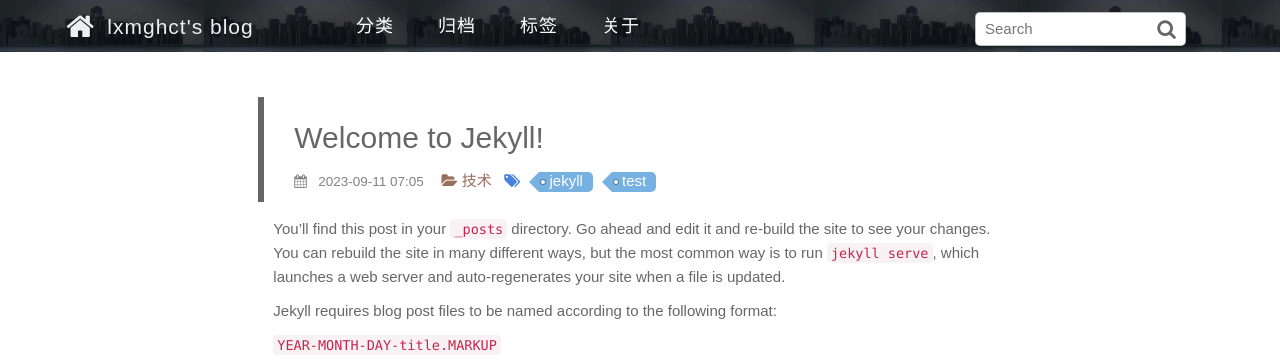
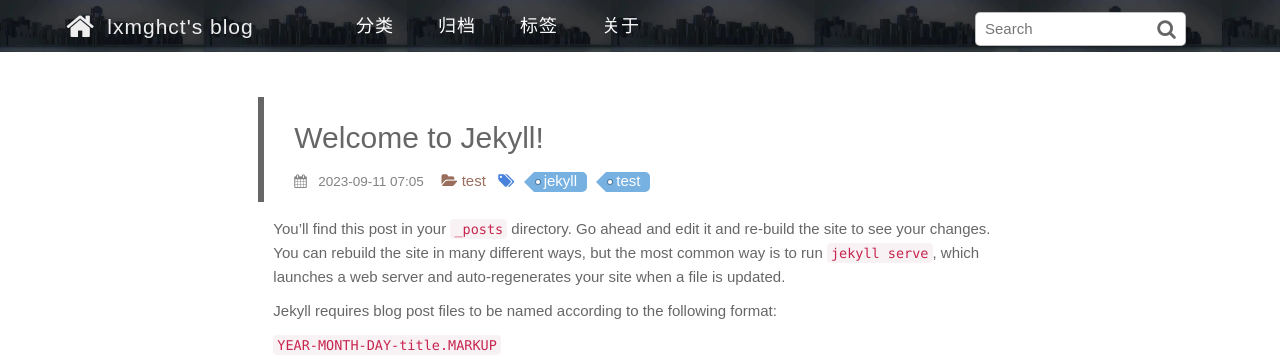
Before and after one commit to lxmghct/lxmghct.github.io, a Jekyll site: the page built from _posts/2023/09/2023-09-11-welcome-to-jekyll.md, in a window 1280 px wide. Shown: the top 362 px of the page. Built offline with Jekyll 4.4.1, drawn with Linux system fonts in a browser that asks for light colours; formulas are drawn with MathJax 3.

Commit message:
Create 2023-09-11-welcome-to-jekyll.md

```diff
--- a/_posts/2023/09/2023-09-11-welcome-to-jekyll.md
+++ b/_posts/2023/09/2023-09-11-welcome-to-jekyll.md
@@ -1,8 +1,8 @@
 ---
 layout: post
-title:  "Welcome to Jekyll!"
+title:  Welcome to Jekyll!
 date:   2023-09-11 15:05:05 +0800
-categories: 技术
+categories: test
 tags: jekyll test
 ---
 You’ll find this post in your `_posts` directory. Go ahead and edit it and re-build the site to see your changes. You can rebuild the site in many different ways, but the most common way is to run `jekyll serve`, which launches a web server and auto-regenerates your site when a file is updated.
```
